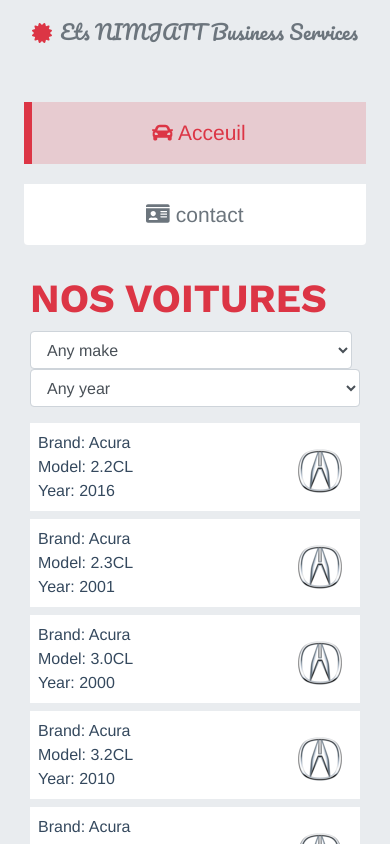
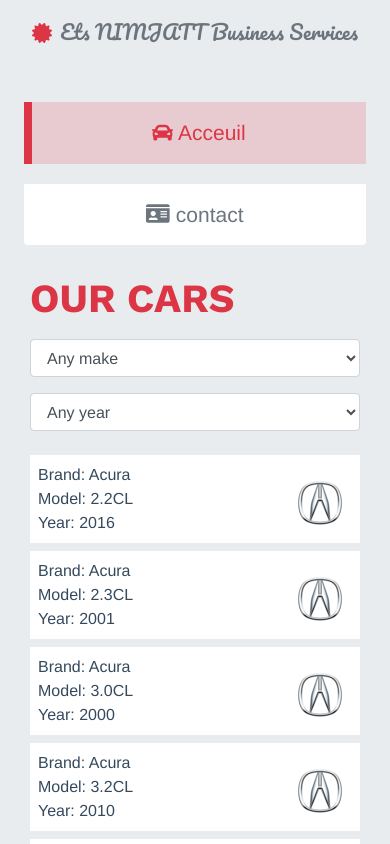
Before and after one commit to AbdelkaderBah/LearnVueJs, a Vue app: page / in a window 390 px wide. Shown: the top 844 px of the page. Built offline with nearby package versions, Linux system fonts and the light colour scheme.

Commit message:
Add some Mobile care: responsive & FR to EN

```diff
--- a/src/components/Home.vue
+++ b/src/components/Home.vue
@@ -5,7 +5,7 @@
         <div class="col d-flex flex-wrap text-left">
             <div class="col-12 text-left px-lg-0">
                 <h1 class="text-red-1 text-uppercase font-weight-bold text-head">
-                    Nos voitures
+                    Our cars
                     <scale-loader :loading="loading" v-if="loading" color="#dc3545" class="d-inline"></scale-loader>
                 </h1>
             </div>
@@ -13,11 +13,11 @@
             <div class="col px-lg-0">
                 <div class="options">
                     <div class="form-group form-inline justify-content-end">
-                        <select class="form-control mr-2" v-model="form.brand" @change="updateFilters">
+                        <select class="form-control mr-sm-2 my-2" v-model="form.brand" @change="updateFilters">
                             <option :value="null">Any make</option>
                             <option v-for="brand in carBrands" :value="brand" v-text="brand" :key="brand"></option>
                         </select>
-                        <select class="form-control" v-model.number="form.year" @change="updateFilters">
+                        <select class="form-control my-2" v-model.number="form.year" @change="updateFilters">
                             <option :value="null">Any year</option>
                             <option v-for="year in modelYears" :value="year" v-text="year" :key="year"></option>
                         </select>
```
